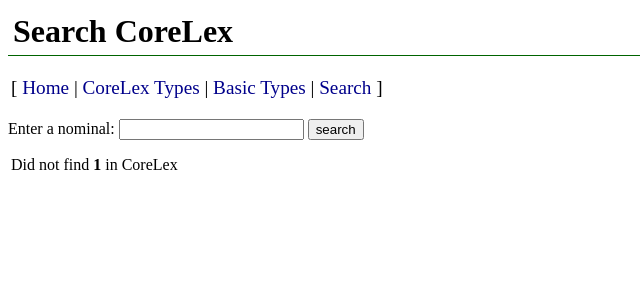
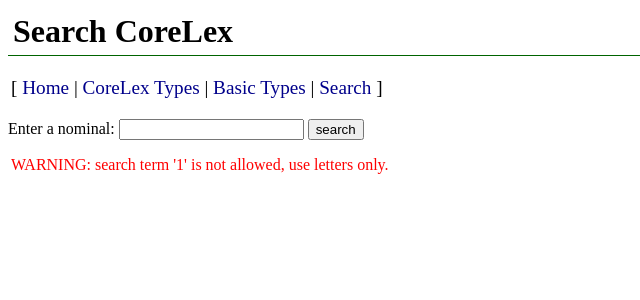
Before and after one commit to marcverhagen/corelex, a PHP site: page /search.php?noun=1 in a window 1280 px wide. Shown: the top 300 px of the page, without its empty margins (0-640 px from the left). Run offline with PHP 8.4, Linux system fonts and the light colour scheme; data that the repository does not hold is empty.

Commit message:
Added some code to check user input to search

```diff
--- a/browser/search.php
+++ b/browser/search.php
@@ -10,7 +10,13 @@ $DEBUG = false;
 
 $noun = $_GET['noun'];
 if ($noun) {
-  $noun_types = db_get_noun_types($noun); }
+  if (ctype_alpha($noun)) {
+    $search_allowed = true;
+    $noun_types = db_get_noun_types($noun);
+  } else {
+    $search_allowed = false;
+  }
+}
 
 $wordnet_url = 'http://wordnetweb.princeton.edu/perl/webwn'
 
@@ -46,7 +52,9 @@ $wordnet_url = 'http://wordnetweb.princeton.edu/perl/webwn'
 </p>
 
 <?php
-  if ($noun and $noun_types) {
+  if (! $search_allowed) {
+    printf("<p class='warning'>WARNING: search term '%s' is not allowed, use letters only.</p>\n", $noun);
+  } else if ($noun and $noun_types) {
     printf("<p><b>$noun</b></p>");
 ?>
 
--- a/browser/style.css
+++ b/browser/style.css
@@ -14,3 +14,5 @@ a:hover { text-decoration: none; color: darkred; }
 .nouns { width: 1000; }
 
 .indent { margin-left: 10px; }
+
+.warning { color: red; }
```
